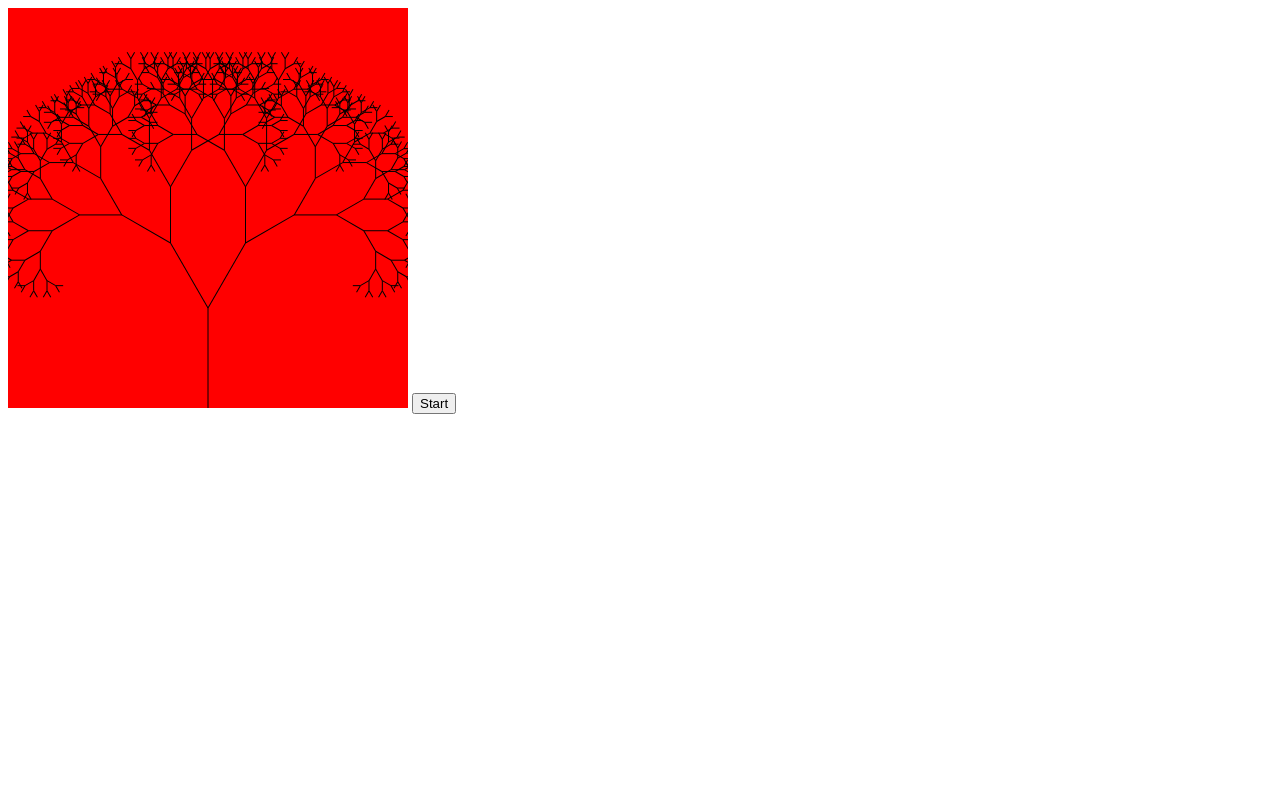
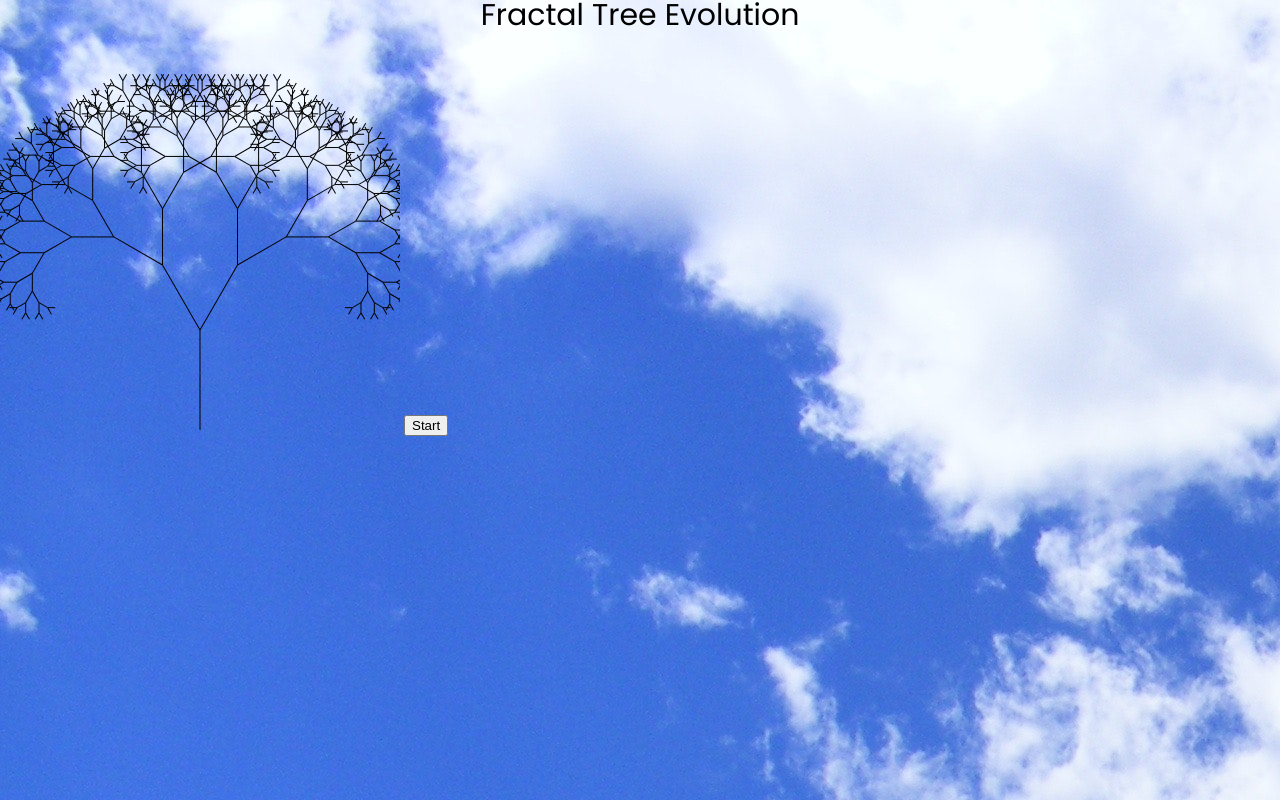
Before and after one commit to cgomezz13/fractaltrees, a website built with webpack: page index.html in a window 1280 px wide. Built offline with nearby package versions, Linux system fonts and the light colour scheme.

Commit message:
basic styling done

```diff
--- /dev/null
+++ b/app/assets/stylesheets/main.css
@@ -0,0 +1,21 @@
+/* // body {
+//   // background: image_url('nature2.jpg');
+//   // background-size: cover;
+//   background-color: blue;
+// }
+
+// body {
+//     background-color: lightblue;
+//     width: 100%;
+//     height: 100%;
+// } */
+
+body {
+  background-image: url('../images/clouds.jpg');
+}
+
+h1 {
+  font-family: 'Poppins', sans-serif;
+  font-size: 30px;
+  text-align: center;
+}
--- /dev/null
+++ b/app/assets/stylesheets/reset.css
@@ -0,0 +1,34 @@
+html, body, div, span, applet, object, iframe,
+h1, h2, h3, h4, h5, h6, p, blockquote, pre,
+a, abbr, acronym, address, big, cite, code,
+del, dfn, em, img, ins, kbd, q, s, samp,
+small, strike, strong, sub, sup, tt, var,
+b, u, i, center,
+dl, dt, dd, ol, ul, li,
+fieldset, form, label, legend,
+table, caption, tbody, tfoot, thead, tr, th, td,
+article, aside, canvas, details, embed,
+figure, figcaption, footer, header, hgroup,
+menu, nav, output, ruby, section, summary,
+time, mark, audio, video {
+    margin: 0;
+    padding: 0;
+    border: 0;
+    font-size: 100%;
+    font: inherit;
+    vertical-align: baseline;
+}
+
+article, aside, details, figcaption, figure,
+footer, header, hgroup, menu, nav, section {
+    display: block;
+}
+body {
+    line-height: 1;
+}
+ol, ul {
+    list-style: none;
+}
+img {
+  width: 100%
+}
--- a/index.html
+++ b/index.html
@@ -4,9 +4,14 @@
     <meta charset="utf-8">
     <title>Fractal Trees</title>
   </head>
+  <link href="https://fonts.googleapis.com/css?family=Poppins" rel="stylesheet">
+  <link rel="stylesheet" type="text/css" href="./app/assets/stylesheets/reset.css"/>
+  <link rel="stylesheet" type="text/css" href="./app/assets/stylesheets/main.css"/>
+
   <body>
+    <h1>Fractal Tree Evolution</h1>
 
-    <canvas id='myCanvas' height=400 width=400 style='background:red'></canvas>
+    <canvas id='myCanvas' height=400 width=400 ></canvas>
 
     <button id='start-button'>Start</button>
 
```
Also changed, not shown: app/assets/images/clouds.jpg (added).
